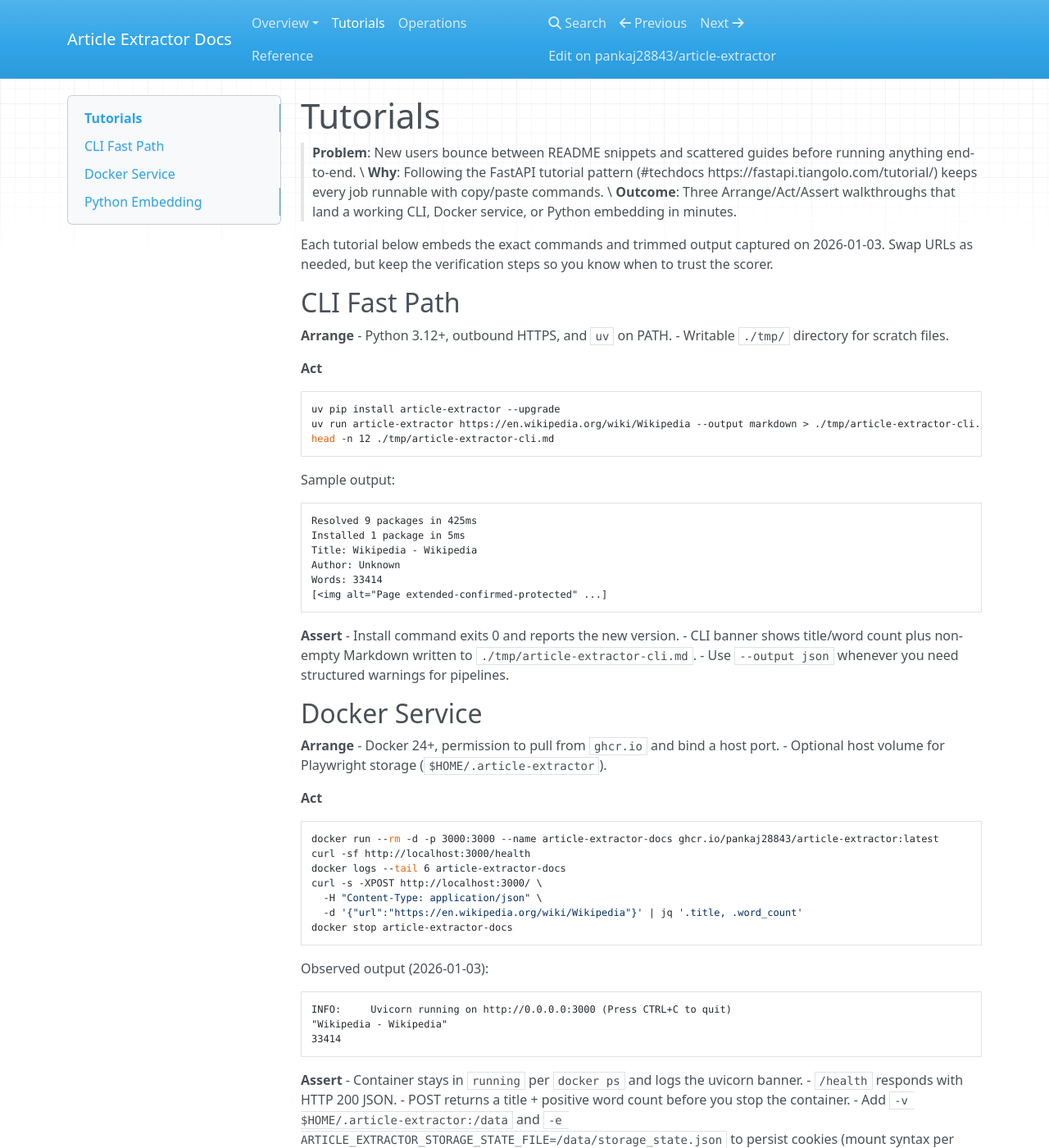
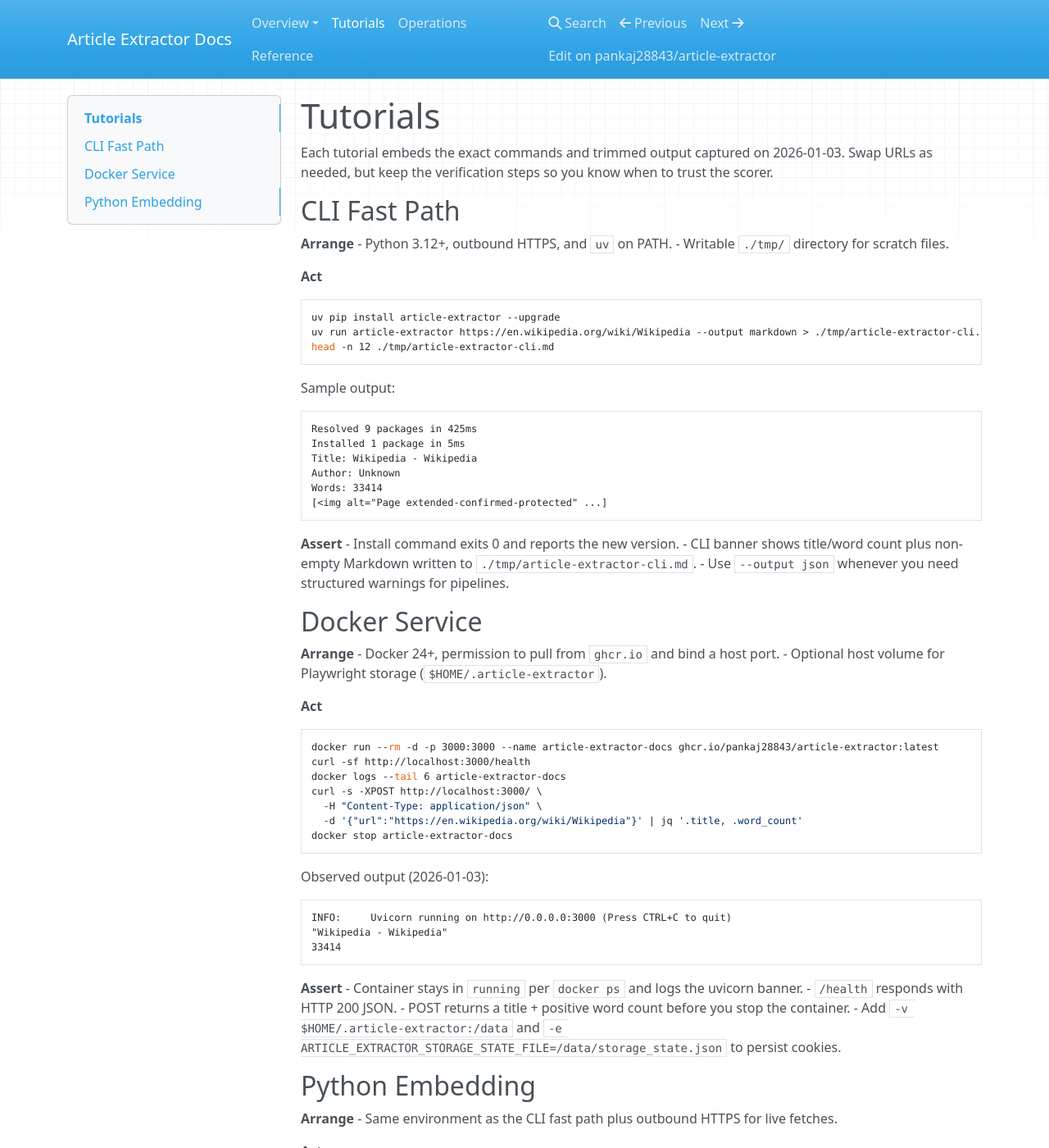
Before and after one commit to pankaj28843/article-extractor, an MkDocs documentation site: the page built from docs/tutorials.md, in a window 1280 px wide and 1400 px high. Shown: the whole window at 82% size. Built offline with MkDocs 1.6.1, drawn with Linux system fonts in a browser that asks for light colours; nearby versions of some CDN libraries; some of the changed text lies outside the part shown.

Commit message:
docs: streamline documentation by removing redundant problem/why/outcome sections, enhancing clarity and accessibility across multiple files

```diff
--- a/docs/tutorials.md
+++ b/docs/tutorials.md
@@ -1,10 +1,6 @@
 # Tutorials
 
-> **Problem**: New users bounce between README snippets and scattered guides before running anything end-to-end.  \
-> **Why**: Following the FastAPI tutorial pattern (#techdocs https://fastapi.tiangolo.com/tutorial/) keeps every job runnable with copy/paste commands.  \
-> **Outcome**: Three Arrange/Act/Assert walkthroughs that land a working CLI, Docker service, or Python embedding in minutes.
-
-Each tutorial below embeds the exact commands and trimmed output captured on 2026-01-03. Swap URLs as needed, but keep the verification steps so you know when to trust the scorer.
+Each tutorial embeds the exact commands and trimmed output captured on 2026-01-03. Swap URLs as needed, but keep the verification steps so you know when to trust the scorer.
 
 ## CLI Fast Path
 
@@ -66,7 +62,7 @@
 - Container stays in `running` per `docker ps` and logs the uvicorn banner.
 - `/health` responds with HTTP 200 JSON.
 - POST returns a title + positive word count before you stop the container.
-- Add `-v $HOME/.article-extractor:/data` and `-e ARTICLE_EXTRACTOR_STORAGE_STATE_FILE=/data/storage_state.json` to persist cookies (mount syntax per #techdocs https://docs.docker.com/reference/cli/docker/container/run/#volume).
+- Add `-v $HOME/.article-extractor:/data` and `-e ARTICLE_EXTRACTOR_STORAGE_STATE_FILE=/data/storage_state.json` to persist cookies.
 
 ## Python Embedding
 
--- a/mkdocs.yml
+++ b/mkdocs.yml
@@ -1,4 +1,3 @@
-# site_name is required per MkDocs configuration guide (#techdocs mkdocs/user-guide/configuration.md)
 site_name: Article Extractor Docs
 site_description: Library, CLI, and API docs for Article Extractor
 site_author: Article Extractor Maintainers
@@ -14,8 +13,6 @@
   - Overview:
     - Home: index.md
     - How It Works: explanations/how-it-works.md
-    - Voice & Style: style-guide.md
-    - Content Inventory: content-inventory.md
   - Tutorials: tutorials.md
   - Operations: operations.md
   - Reference: reference.md
```
Also changed, not shown: README.md (+1 -1 lines), docs/explanations/how-it-works.md (+1 -3 lines), docs/index.md (+2 -5 lines), docs/operations.md (+4 -6 lines), docs/reference.md (+2 -4 lines).
